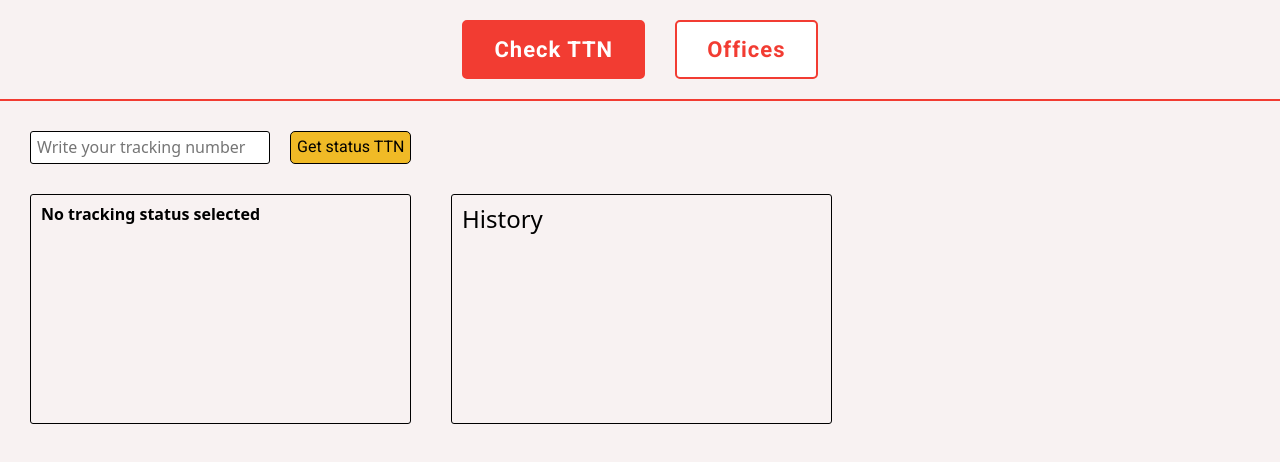
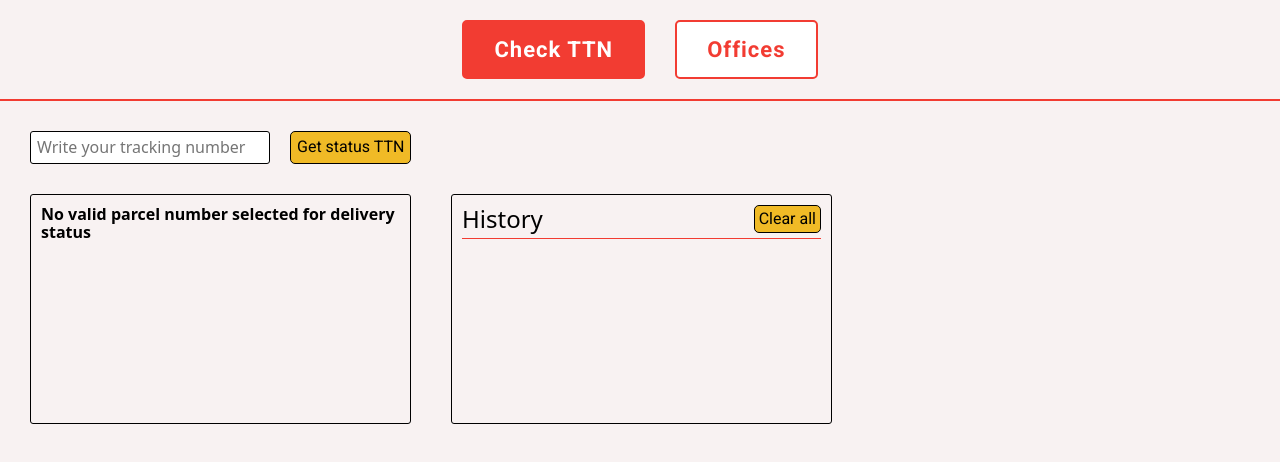
Before and after one commit to LeonidYezerskyi/new-post-app, a React (Vite) app: page / in a window 1280 px wide. Shown: the top 462 px of the page. Built offline with nearby package versions, Linux system fonts and the light colour scheme.

Commit message:
ADDED: form  validation

```diff
--- a/src/components/CheckHistory/CheckHistory.jsx
+++ b/src/components/CheckHistory/CheckHistory.jsx
@@ -1,13 +1,21 @@
-import { useSelector } from 'react-redux';
+import { useDispatch, useSelector } from 'react-redux';
 import PropTypes from 'prop-types';
+import { clearHistory } from '../../redux/historySlice';
 import css from './CheckHistory.module.css'
 
 const CheckHistory = ({ onSelectHistoryItem }) => {
+    const dispatch = useDispatch();
+
     const history = useSelector(state => state.history);
+
+    const handleClick = () => { dispatch(clearHistory()) };
 
     return (
         <div className={css.historyWrapper}>
-            <h2>History</h2>
+            <div className={css.menuWrapper}>
+                <h2>History</h2>
+                <button className={css.btn} type='button' onClick={handleClick}>Clear all</button>
+            </div>
             <ul>
                 {history.map((item, index) => (
                     <li className={css.listItem} key={index} onClick={() => onSelectHistoryItem(item.ttnNumber)}>
--- a/src/components/CheckHistory/CheckHistory.module.css
+++ b/src/components/CheckHistory/CheckHistory.module.css
@@ -1,26 +1,54 @@
 .historyWrapper {
   display: flex;
   flex-direction: column;
-  gap: 20px;
+  gap: 10px;
   width: 381px;
   height: 230px;
   border: 1px solid black;
   border-radius: 3px;
   padding: 10px 10px;
+  overflow: auto;
 }
 
 .listItem {
-  padding-bottom: 15px;
+  padding-bottom: 7px;
+  padding-top: 7px;
+  border-bottom: 1px solid #bbb8b7;
 }
 
 .text {
   font-size: 16px;
-  letter-spacing: 1;
+  letter-spacing: 1px;
   font-weight: 600;
   color: black;
+
+  &:hover,
+  &:focus {
+    color: #f23c32;
+    cursor: pointer;
+  }
 }
 
-.text:hover {
-  color: #f23c32;
-  cursor: pointer;
+.menuWrapper {
+  display: flex;
+  flex-direction: row;
+  align-items: center;
+  justify-content: space-between;
+  border-bottom: 1px solid #f23c32;
+  padding-bottom: 5px;
 }
+
+.btn {
+  border: 1px solid black;
+  border-radius: 5px;
+  padding: 4px;
+  font-family: Roboto;
+  font-size: 16px;
+  letter-spacing: 1;
+  background-color: rgb(240, 186, 38);
+
+  &:hover,
+  &:focus {
+    background-color: rgb(255, 219, 119);
+  }
+}
--- a/src/components/OfficeForm/OfficeForm.jsx
+++ b/src/components/OfficeForm/OfficeForm.jsx
@@ -6,19 +6,29 @@ import css from './OfficeForm.module.css'
 
 const OfficeForm = ({ setPostOffices, setIsLoading }) => {
     const [city, setCity] = useState('');
+    const [isValidСity, setIsValidCity] = useState(false);
 
     const handleChange = (event) => {
-        setCity(event.target.value)
+        const cityInput = event.target.value;
+        setCity(cityInput);
+        validateCity(cityInput);
     }
+
+    const validateCity = (cityInput) => {
+        const cityPattern = /^[А-Яа-яЇїІіЄєҐґ\s']+$/;
+
+        setIsValidCity(cityPattern.test(cityInput));
+    };
 
     const handleClick = async (e) => {
         e.preventDefault();
 
-        if (city) {
+        if (city && isValidСity) {
             await fetchPostOffices();
         }
         else {
-            showErrorMessage("Please select a city")
+            setCity("");
+            showErrorMessage("Choose the correct city name. Only the Ukrainian language, no digits")
         }
     }
 
@@ -28,6 +38,12 @@ const OfficeForm = ({ setPostOffices, setIsLoading }) => {
 
             const response = await getPostOffices(city);
             const data = response.data;
+
+            if (data.length === 0) {
+                setCity("");
+                return showErrorMessage("Couldn't find any offices in such city")
+            }
+
             setPostOffices(data);
             setCity("")
             showSuccessMessage("Receiving the list of offices successful")
--- a/src/components/TrackingForm/TrackingForm.jsx
+++ b/src/components/TrackingForm/TrackingForm.jsx
@@ -1,18 +1,32 @@
 import PropTypes from 'prop-types';
 import { showErrorMessage } from '../../notifications/Toast';
 import css from './TrackingForm.module.css'
+import { useState } from 'react';
 
 const TrackingForm = ({ onTrack, ttnNumber, setTtnNumber }) => {
+    const [isValidTtn, setIsValidTtn] = useState(false);
 
     const handleInputChange = (e) => {
-        setTtnNumber(e.target.value);
+        const inputTtnNumber = e.target.value;
+        setTtnNumber(inputTtnNumber);
+        validateTtnNumber(inputTtnNumber);
     };
 
-    const handleTrack = () => {
-        if (ttnNumber) { onTrack(ttnNumber) }
-        else {
-            showErrorMessage("Please write an invoice number")
+    const handleTrack = (e) => {
+        e.preventDefault();
+
+        if (isValidTtn && ttnNumber.trim() !== '') {
+            onTrack(ttnNumber);
+        } else {
+            setTtnNumber("");
+            return showErrorMessage("An invoice number must contain 11-14 digits without spaces");
         }
+    };
+
+    const validateTtnNumber = (inputTtnNumber) => {
+        const ttnPattern = /^[0-9]{11,14}$/;
+
+        setIsValidTtn(ttnPattern.test(inputTtnNumber));
     };
 
     return (
--- a/src/components/TrackingResult/TrackingResult.jsx
+++ b/src/components/TrackingResult/TrackingResult.jsx
@@ -5,16 +5,16 @@ import css from './TrackingResult.module.css'
 const TrackingResult = ({ status, isLoading }) => {
     if (status === null) {
         return <div className={css.resultWrapper}>
-            <p className={css.text}>No tracking status selected</p>
+            <p className={css.text}>No valid parcel number selected for delivery status</p>
             {isLoading && <Loader />}
         </div>
     }
 
     return (
         <div className={css.resultWrapper}>
-            <p className={css.text}>Delivery status: <span>{status.Status}</span></p>
-            <p className={css.text}>Sent: <span>{status.DateCreated}, {status.WarehouseSender}, {status.CitySender}</span></p>
-            <p className={css.text}>Received: <span>{status.RecipientDateTime}, {status.WarehouseRecipient}, {status.CityRecipient}</span></p>
+            <p className={css.text}>Delivery status: <span>{status?.Status}</span></p>
+            <p className={css.text}>Sent: <span>{status?.DateCreated}, {status?.WarehouseSender}, {status?.CitySender}</span></p>
+            <p className={css.text}>Received: <span>{status?.RecipientDateTime} {status?.WarehouseRecipient}, {status?.CityRecipient}</span></p>
             {isLoading && <Loader />}
 
         </div>
@@ -24,7 +24,7 @@ const TrackingResult = ({ status, isLoading }) => {
 TrackingResult.propTypes = {
     status: PropTypes.shape({
         Status: PropTypes.string.isRequired,
-        DateCreated: PropTypes.string.isRequired,
+        DateCreated: PropTypes.string,
         WarehouseSender: PropTypes.string.isRequired,
         CitySender: PropTypes.string.isRequired,
         RecipientDateTime: PropTypes.string.isRequired,
--- a/src/pages/HomePage/HomePage.jsx
+++ b/src/pages/HomePage/HomePage.jsx
@@ -4,7 +4,7 @@ import { trackDelivery } from '../../services/api'
 import CheckHistory from '../../components/CheckHistory/CheckHistory'
 import TrackingForm from '../../components/TrackingForm/TrackingForm'
 import TrackingResult from '../../components/TrackingResult/TrackingResult'
-import { showSuccessMessage } from '../../notifications/Toast'
+import { showErrorMessage, showSuccessMessage } from '../../notifications/Toast'
 import { addToHistory } from '../../redux/historySlice';
 import css from './HomePage.module.css'
 
@@ -19,8 +19,17 @@ const HomePage = () => {
             setIsLoading(true)
 
             const status = await trackDelivery(ttnNumber);
+
+            if (status.StatusCode === "3") {
+                setTrackingStatus(null);
+                return showErrorMessage("No package has been sent under this invoice number")
+            }
+
+            if (status) { showSuccessMessage("Status details received successfully") }
+            else { return showErrorMessage("No package has been sent under this invoice number") }
+
+
             setTrackingStatus(status);
-            showSuccessMessage("Status details received successfully")
             dispatch(addToHistory(ttnNumber));
         } catch (error) {
             console.error('Error tracking:', error);
--- a/src/redux/historySlice.js
+++ b/src/redux/historySlice.js
@@ -19,9 +19,13 @@ const historySlice = createSlice({
         localStorage.setItem("history", JSON.stringify(state));
       }
     },
+    clearHistory: (state) => {
+      state.splice(0, state.length);
+      localStorage.removeItem("history");
+    },
   },
 });
 
-export const { addToHistory } = historySlice.actions;
+export const { addToHistory, clearHistory } = historySlice.actions;
 
 export default historySlice.reducer;
--- a/src/services/api.js
+++ b/src/services/api.js
@@ -10,7 +10,6 @@ export const getPostOffices = async (city = "") => {
       Language: "ua",
     },
   });
-
   return data;
 };
 
```
